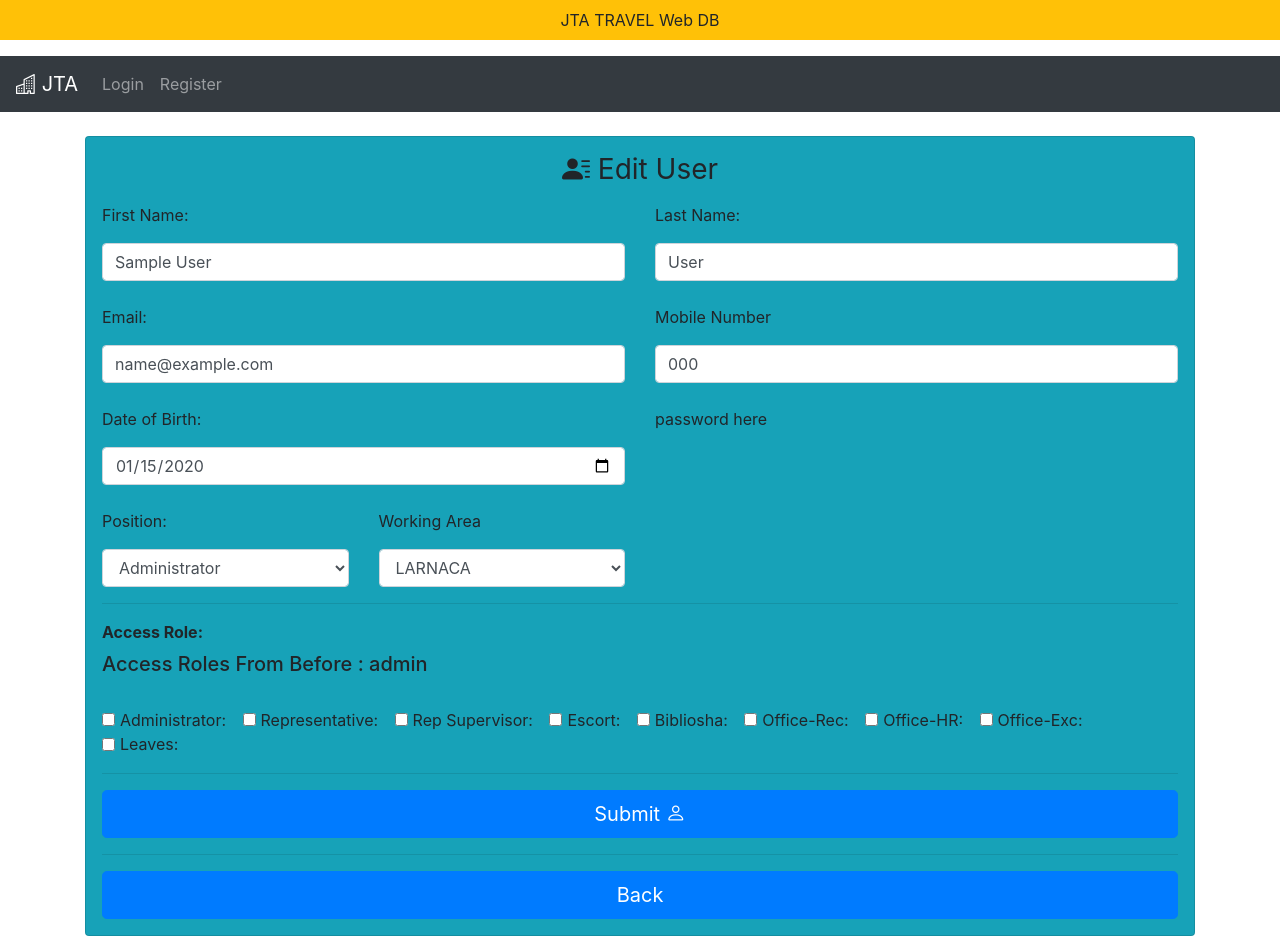
After one commit to akokkalis/JTA-TRAVEL-Web-Database, a Flask app: page /edit_user/1 in a window 1280 px wide. The commit adds this page. Run offline with Flask 2, Linux system fonts and the light colour scheme; tables that the repository leaves empty hold one stand-in row (values such as "Sample post"); parts of the project's set-up code (start-up, migrations or seed data) failed here and were passed over; some libraries are stand-ins or nearby versions.

Commit message:
edit employee functionality but not finished stay on id and email validation

```diff
--- a/jtaflask/jta web database/main/forms.py
+++ b/jtaflask/jta web database/main/forms.py
@@ -1,6 +1,7 @@
 from email import message
 from turtle import position
 from unicodedata import name
+from wsgiref import validate
 from flask_wtf import FlaskForm
 from wtforms import StringField, PasswordField, SubmitField, IntegerField, EmailField, RadioField, SelectField, BooleanField, FloatField, FileField, TextAreaField, SelectMultipleField, DateField
 from wtforms.validators import Length, Email, DataRequired, ValidationError, NumberRange, Regexp
@@ -35,7 +36,8 @@ class UsersForm(FlaskForm):
         if user1:
             raise ValidationError('Email Already Exists in Database. Please Enter a Different Email')
     def validate_mobile_phone(self, mobile_phone_to_check):
-        user1 = Users.query.filter_by(mobile_phone = mobile_phone_to_check.data).first()
+        #user1 = Users.query.filter_by(mobile_phone = mobile_phone_to_check.data).filter_by(active=True).first()
+        user1 = Users.query.filter_by(mobile_phone = mobile_phone_to_check.data,active=True).first()
         if user1:
             raise ValidationError('Mobile Phone Already Exists in Database. Please Enter a Different Mobile Phone')
 
@@ -59,6 +61,41 @@ class UsersForm(FlaskForm):
     position = SelectField(label='Position:', choices=['Administrator', 'Representative', 'Rep Supervisor','Escort', 'Bibliosha','Airport', 'Office-Staff' ])
     #role= SelectMultipleField(label = 'Role', choices=['Administrator', 'Office Rec Staff', 'Representative', 'HR'])
     active = BooleanField(label = 'Active: ')#, choices=[True, False])
+
+class User_Edit_Form(FlaskForm):
+
+    def validate_id(self, id_to_check):
+
+        def validate_email(self, email_to_check):
+            user1 = Users.query.filter_by(email = email_to_check.data).first()
+            if user1:
+                if user1.id != id_to_check.data:
+                    print('inside user1',f'{user1.id}')
+                    raise ValidationError('Email Already Exists in Database. Please Enter a Different Email')
+
+    id = IntegerField()
+    name = StringField(label='First Name:', validators=[Length(min=2, max=15),DataRequired()])
+    surname = StringField(label='Last Name:', validators=[Length(min=2, max=15),DataRequired()])
+    email = EmailField(label='Email:', validators=[Email(),DataRequired()])
+    mobile_phone = StringField(label = 'Mobile Number', validators=[Regexp('^\d{8}$',message = 'Telephone must contains only digits, No letters and has to be minimum 8 length'),Length(min=8), DataRequired()])
+    date_of_birth = DateField(label='Date of Birth:')
+    area_of_business = SelectField (label = 'Working Area', choices=['LARNACA', 'AYIA NAPA', 'PROTARAS', 'PAPHOS', 'LIMASOL', 'OFFICE'])
+    #password = PasswordField( label='password',validators=[Length(min=5),DataRequired()] )
+    admin = BooleanField('Administrator:')
+    rep = BooleanField('Representative:')
+    rep_superv = BooleanField('Rep Supervisor:')
+    escort = BooleanField('Escort:')
+    bibliosha = BooleanField('Bibliosha:')
+    off_rec = BooleanField('Office-Rec:')
+    off_hr = BooleanField('Office-HR:')
+    off_exc = BooleanField('Office-Exc:')
+    leaves = BooleanField('Leaves:')
+    position = SelectField(label='Position:', choices=['Administrator', 'Representative', 'Rep Supervisor','Escort', 'Bibliosha','Airport', 'Office-Staff' ])
+    #role= SelectMultipleField(label = 'Role', choices=['Administrator', 'Office Rec Staff', 'Representative', 'HR'])
+    active = BooleanField(label = 'Active: ')#, choices=[True, False])
+
+
+
 
 class LoginForm(FlaskForm):
     email = EmailField(label='Email:', validators=[Email(),DataRequired()])
--- a/jtaflask/jta web database/main/models.py
+++ b/jtaflask/jta web database/main/models.py
@@ -29,7 +29,7 @@ class Users(db.Model, UserMixin):
     active = db.Column(db.Boolean, nullable = False, default=True)
     balance = db.Column(db.Float(), nullable=False, default=0.0)
     annual_leave_total = db.Column(db.Float(), nullable=False, default=21)
-    mobile_phone = db.Column(db.String(length=15), nullable=False, unique=True)
+    mobile_phone = db.Column(db.String(length=15), nullable=False)
     date_of_birth = db.Column(db.Date())
     area_of_business = db.Column(db.String(length=15), nullable=False)
     dai_liq = db.relationship('DailyLiquidation', backref='owned_user', lazy=True)
--- a/jtaflask/jta web database/main/routes.py
+++ b/jtaflask/jta web database/main/routes.py
@@ -693,6 +693,24 @@ def add_user():
 	return render_template('add_user_form.html', form = form, title='Add a User')
 
 
+@app.route('/edit_user/<int:id>', methods=['GET','POST'])
+#@login_required
+def edit_user(id):
+	edit_user_db = db.session.query(Users).filter(Users.id==id).first()
+	form = User_Edit_Form(formdata=request.form, obj=edit_user_db)
+
+	if form.validate_on_submit():
+		print('YES FORM VALIDATION')
+		print(form.name.data)
+		print(form.surname.data)
+		print(form.mobile_phone.data)
+		print(form.email.data)
+
+	if form.errors != {}:
+		for error_msg in form.errors.values():
+			flash(f'Error!!! {error_msg[0]}', category='danger' )
+		print('form errors')
+	return render_template('edit_user.html',title = 'Edit User', form = form, roles = edit_user_db.role  )
 
 @app.route('/test')
 def test_home():
--- a/jtaflask/jta web database/main/templates/add_daily_liqui.html
+++ b/jtaflask/jta web database/main/templates/add_daily_liqui.html
@@ -60,8 +60,10 @@
 					<label for="remarks" class="form-label">{{ form.remarks.label()}}</label>
 					{{form.remarks(class="form-control", placeholder="Write Here Your Remarks")}}
 				</div>
-				<br>
-				<button type="submit" class="btn btn-lg btn-block btn-primary"> Save <i class="bi bi-send"></i></button>
+				<div class="col-md-12">
+					<hr>
+					<button type="submit" class="btn btn-lg btn-block btn-primary"> Save <i class="bi bi-send"></i></button>
+				</div>
 
 
             </form>
--- /dev/null
+++ b/jtaflask/jta web database/main/templates/edit_user.html
@@ -0,0 +1,139 @@
+{% extends 'base.html' %}
+{% block title %}
+{{title}}
+{% endblock %}
+
+{% block content %}
+
+	<div class="container" >
+		<br>
+		<div class="card p-3 bg-info">
+			<h1 class="h3 mb-3 font-weight-normal text-center"><i class="bi bi-person-lines-fill"></i> Edit User</h1>
+
+			<form method = "POST" enctype="multipart/form-data"  class="row g-3">
+				{{form.hidden_tag()}}
+				<div class="col-md-6">
+					<label for="name" class="form-label">{{ form.name.label()}}</label>
+					{{form.name(class="form-control", placeholder="First Name")}}
+				</div>
+				<div class="col-md-6">
+					<label for="surname" class="form-label">{{ form.surname.label()}}</label>
+					{{form.surname(class="form-control", placeholder="Last Name")}}
+				</div>
+
+				<div class="col-md-6">
+					<br>
+					<label for="email" class="form-label">{{ form.email.label()}}</label>
+					{{form.email(class="form-control", placeholder="Email")}}
+				</div>
+
+				<div class="col-md-6">
+					<br>
+					<label for="mobile_phone" class="form-label">{{ form.mobile_phone.label()}}</label>
+					{{form.mobile_phone(class="form-control", placeholder="Mobile Phone")}}
+				</div>
+
+				<div class="col-md-6">
+					<br>
+					<label for="date_of_birth" class="form-label">{{ form.date_of_birth.label()}}</label>
+					{{form.date_of_birth(class="form-control", placeholder="Date of Birth")}}
+				</div>
+				<div class="col-md-6">
+					<br>
+					<label for="date_of_birth" class="form-label">password here</label>
+				</div>
+
+				<div class="col-md-3">
+					<br>
+					<label for="date_of_birth" class="form-label">{{ form.position.label()}}</label>
+					{{form.position(class="form-control", placeholder="Position")}}
+				</div>
+				<div class="col-md-3">
+					<br>
+					<label for="area_of_business" class="form-label">{{ form.area_of_business.label()}}</label>
+					{{form.area_of_business(class="form-control", placeholder="Working Area")}}
+				</div>
+
+				<div class="col-md-12">
+					<hr>
+				</div>
+				<div class="col-md-12">
+					<Label><strong>Access Role:</strong></Label>
+					<br>
+					<h5>Access Roles From Before :  {{roles}}</h5>
+				</div>
+				<div class="col-md-12">
+					<br>
+					<div class="form-check form-check-inline">
+						{{form.admin(class="form-check-input")}}
+						<label class="form-check-label" for="flexCheckDefault">
+							{{form.admin.label (class="form-check-label")}}
+						</label>
+					</div>
+					<div class="form-check form-check-inline">
+						{{form.rep(class="form-check-input")}}
+						<label class="form-check-label" for="flexCheckDefault">
+							{{form.rep.label (class="form-check-label")}}
+						</label>
+					</div>
+					<div class="form-check form-check-inline">
+						{{form.rep_superv(class="form-check-input")}}
+						<label class="form-check-label" for="flexCheckDefault">
+							{{form.rep_superv.label (class="form-check-label")}}
+						</label>
+					</div>
+					<div class="form-check form-check-inline">
+						{{form.escort(class="form-check-input")}}
+						<label class="form-check-label" for="flexCheckDefault">
+							{{form.escort.label (class="form-check-label")}}
+						</label>
+					</div>
+					<div class="form-check form-check-inline">
+						{{form.bibliosha(class="form-check-input")}}
+						<label class="form-check-label" for="flexCheckDefault">
+							{{form.bibliosha.label (class="form-check-label")}}
+						</label>
+					</div>
+					<div class="form-check form-check-inline">
+						{{form.off_rec(class="form-check-input")}}
+						<label class="form-check-label" for="flexCheckDefault">
+							{{form.off_rec.label (class="form-check-label")}}
+						</label>
+					</div>
+					<div class="form-check form-check-inline">
+						{{form.off_hr(class="form-check-input")}}
+						<label class="form-check-label" for="flexCheckDefault">
+							{{form.off_hr.label (class="form-check-label")}}
+						</label>
+					</div>
+					<div class="form-check form-check-inline">
+						{{form.off_exc(class="form-check-input")}}
+						<label class="form-check-label" for="flexCheckDefault">
+							{{form.off_exc.label (class="form-check-label")}}
+						</label>
+					</div>
+
+					<div class="form-check form-check-inline">
+						{{form.leaves(class="form-check-input")}}
+						<label class="form-check-label" for="flexCheckDefault">
+							{{form.leaves.label (class="form-check-label")}}
+						</label>
+					</div>
+				</div>
+
+				<div class="col-md-12">
+					<hr>
+						<button type="submit" class="btn btn-lg btn-block btn-primary"> Submit <i class="bi bi-person"></i></button>
+					<hr>
+				</div>
+				<div class="col-md-12">
+					<a class="btn btn-lg btn-block btn-primary" href="{{url_for('employees')}}" role="button">Back</a>
+				</div>
+
+
+
+			</form>
+
+		</div>
+	<div>
+{% endblock %}
```
Also changed, not shown: jtaflask/jta web database/main/templates/employee.html (+15 -6 lines), 3 other files.
